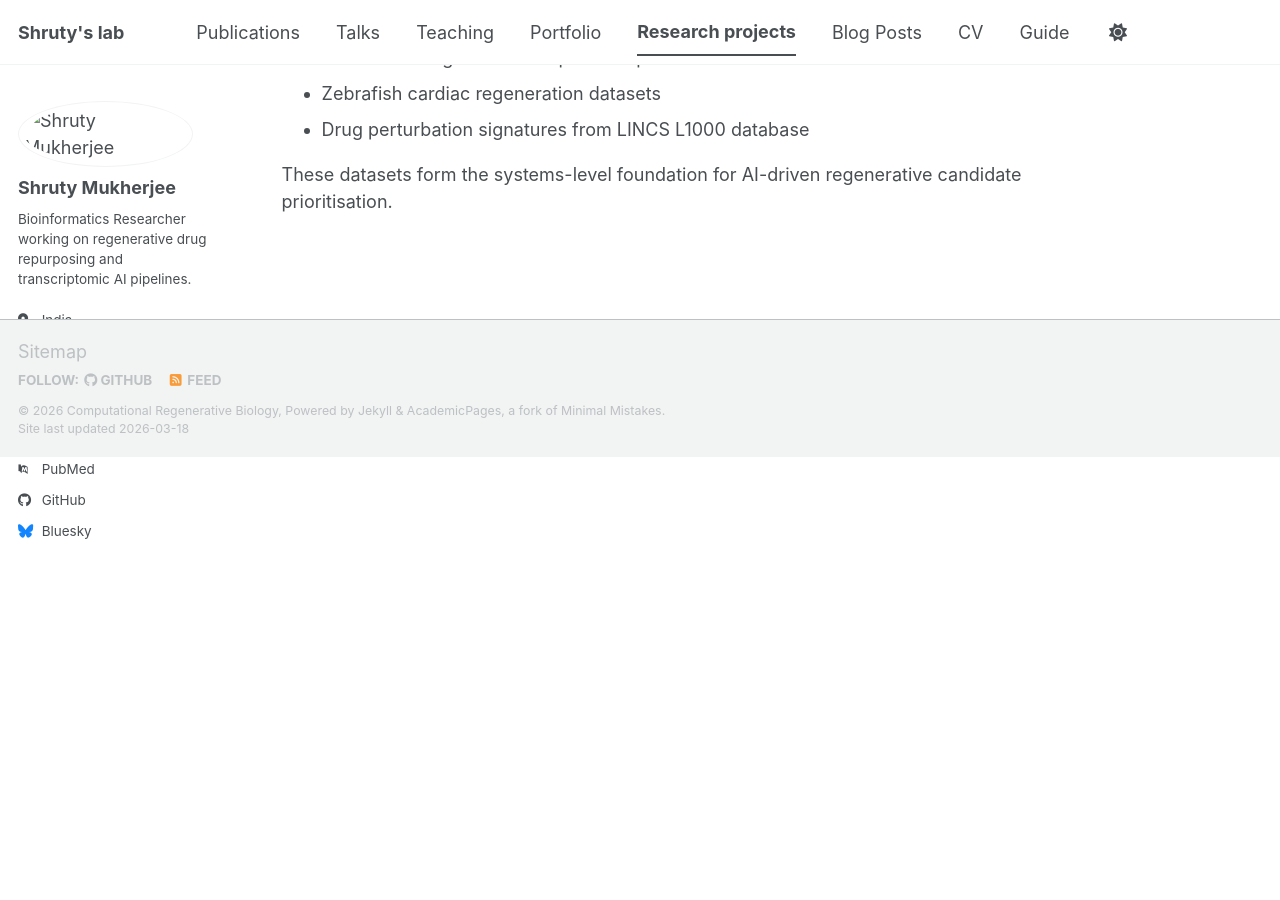
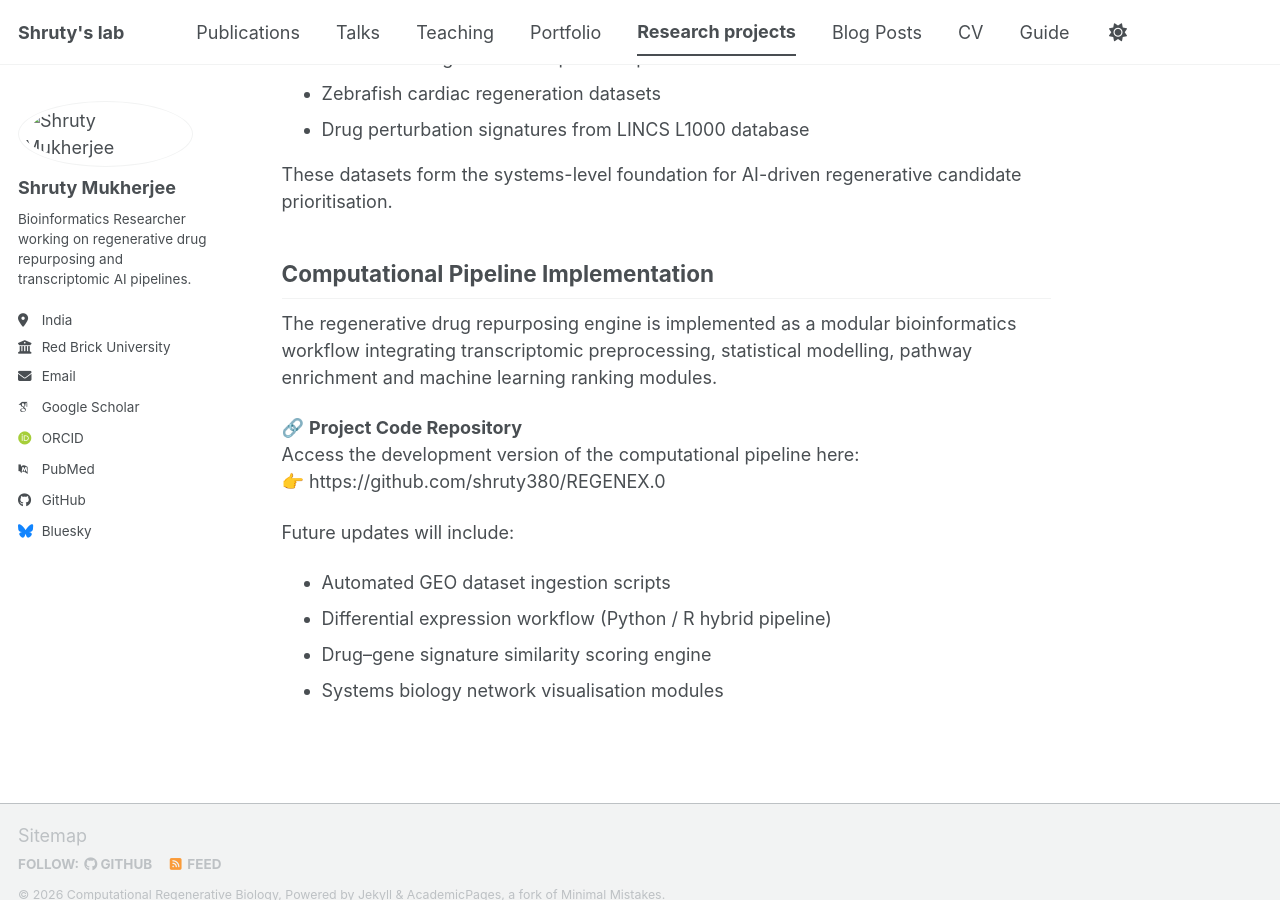
Before and after one commit to Shruty380/REGENEX.0, a Jekyll site: the page built from _pages/projects.md, in a window 1280 px wide and 900 px high, scrolled down 2136 px. Built offline with Jekyll 4.4.1, drawn with Linux system fonts in a browser that asks for light colours; some web fonts are replaced; a script bundle is joined from its source files by our own code; library files that are not in the unit come from our copies.

Commit message:
Enhance projects.md with pipeline and future updates
Added details about the computational pipeline implementation and future updates.

```diff
--- a/_pages/projects.md
+++ b/_pages/projects.md
@@ -47,3 +47,18 @@ The regenerative drug repurposing engine integrates publicly available high-qual
 - Drug perturbation signatures from LINCS L1000 database
 
 These datasets form the systems-level foundation for AI-driven regenerative candidate prioritisation.
+
+## Computational Pipeline Implementation
+
+The regenerative drug repurposing engine is implemented as a modular bioinformatics workflow integrating transcriptomic preprocessing, statistical modelling, pathway enrichment and machine learning ranking modules.
+
+🔗 **Project Code Repository**
+Access the development version of the computational pipeline here:
+👉 https://github.com/shruty380/REGENEX.0
+
+Future updates will include:
+
+- Automated GEO dataset ingestion scripts
+- Differential expression workflow (Python / R hybrid pipeline)
+- Drug–gene signature similarity scoring engine
+- Systems biology network visualisation modules
```
